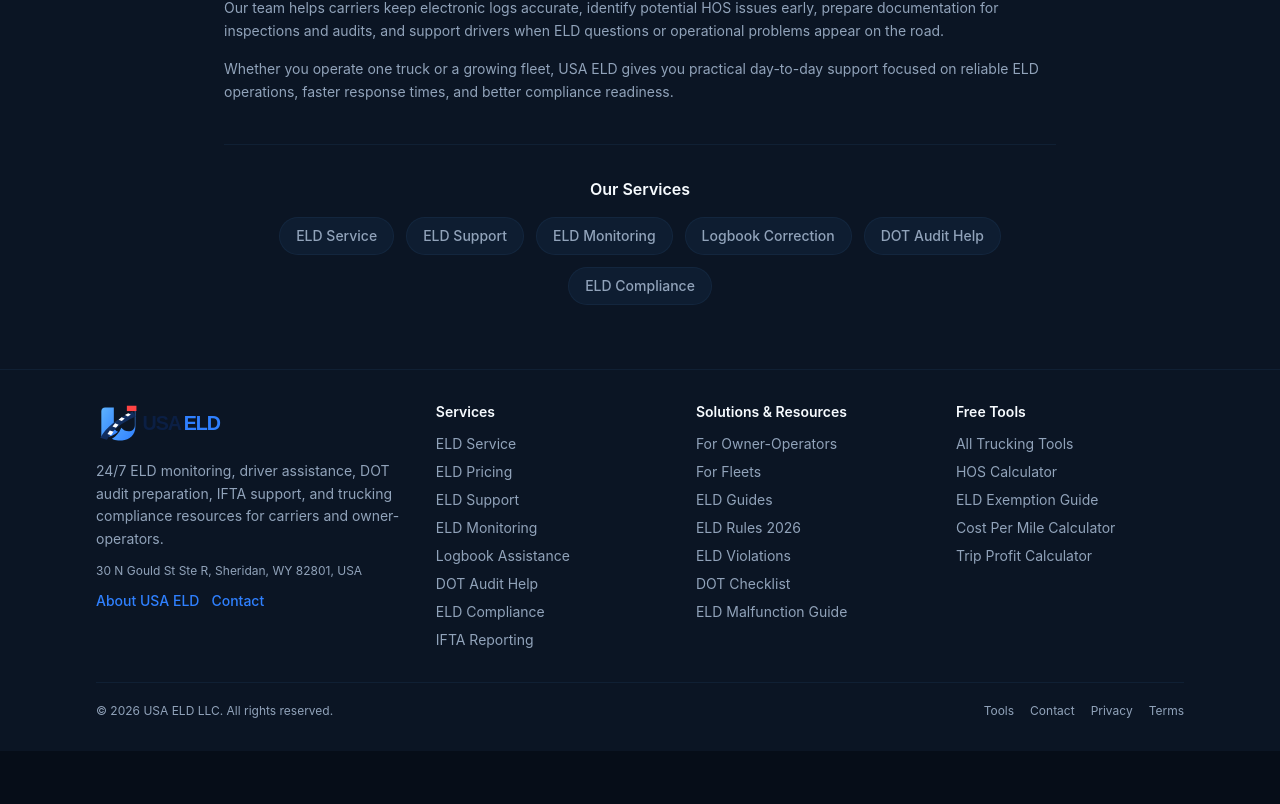
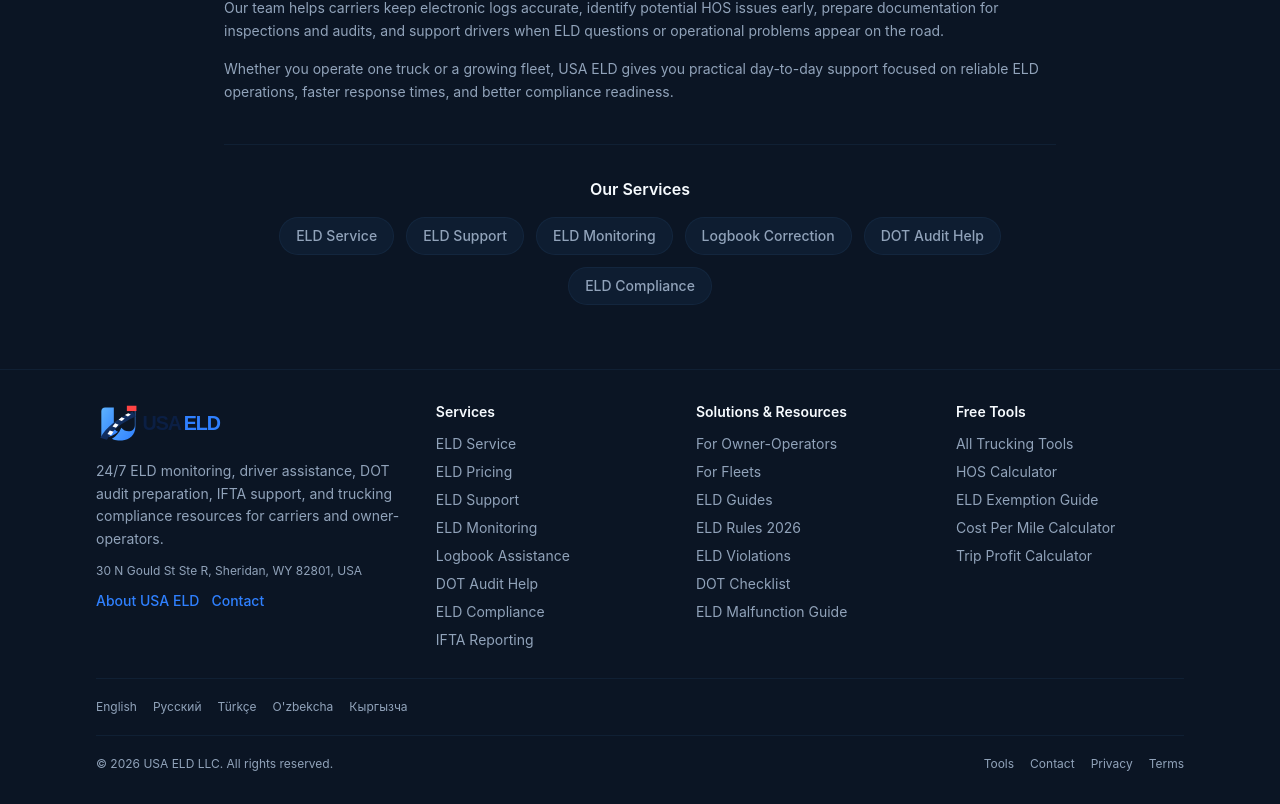
Before and after one commit to owerlord3121/eldusallc, a Next.js app: page / in a window 1280 px wide. Shown: the part 6327-7131 px from the top of the page. Before the commit the page ends 7078 px from the top, so only its background shows below. Built offline with nearby package versions, Linux system fonts and the light colour scheme.

Commit message:
Add crawlable language links to footer

```diff
--- a/components/footer.tsx
+++ b/components/footer.tsx
@@ -65,7 +65,15 @@ export function Footer() {
           </div>
         </div>
 
-        <div className="mt-8 flex flex-col items-center justify-between gap-3 border-t border-border/40 pt-5 text-center text-xs text-muted-foreground sm:flex-row sm:text-left">
+        <nav aria-label="Languages" className="mt-7 flex flex-wrap items-center justify-center gap-x-4 gap-y-2 border-t border-border/40 pt-5 text-xs text-muted-foreground sm:justify-start">
+          <Link href="/" hrefLang="en" className="transition-colors hover:text-primary">English</Link>
+          <Link href="/ru" hrefLang="ru" className="transition-colors hover:text-primary">Русский</Link>
+          <Link href="/tr" hrefLang="tr" className="transition-colors hover:text-primary">Türkçe</Link>
+          <Link href="/uz" hrefLang="uz" className="transition-colors hover:text-primary">O'zbekcha</Link>
+          <Link href="/ky" hrefLang="ky" className="transition-colors hover:text-primary">Кыргызча</Link>
+        </nav>
+
+        <div className="mt-5 flex flex-col items-center justify-between gap-3 border-t border-border/40 pt-5 text-center text-xs text-muted-foreground sm:flex-row sm:text-left">
           <p>&copy; {new Date().getFullYear()} USA ELD LLC. {t("footer.rights")}</p>
           <div className="flex flex-wrap justify-center gap-4"><Link href="/tools" className="transition-colors hover:text-primary">Tools</Link><Link href="/contact" className="transition-colors hover:text-primary">Contact</Link><Link href="/privacy" className="transition-colors hover:text-primary">Privacy</Link><Link href="/terms" className="transition-colors hover:text-primary">Terms</Link></div>
         </div>
```
